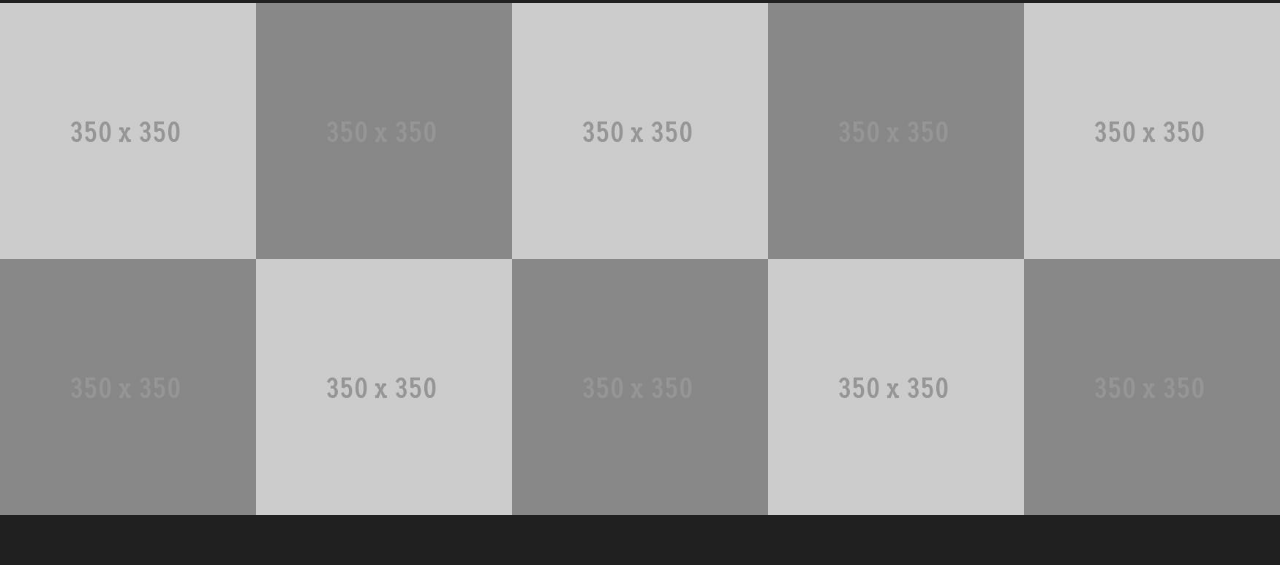
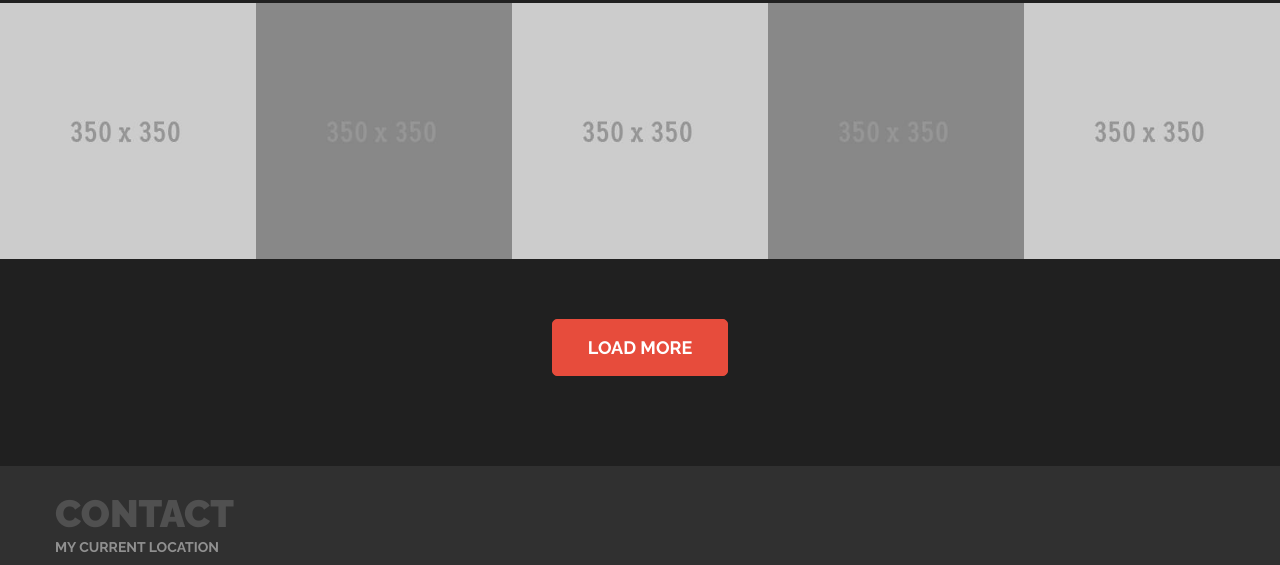
Before and after one commit to chulk90/Chul-v2, a plain HTML site: page index.html in a window 1280 px wide. Shown: the part 4654-5219 px from the top of the page. Drawn offline with Linux system fonts and the light colour scheme.

Commit message:
added thumbnail files and commented out thumbnail boxes

```diff
--- a/index.html
+++ b/index.html
@@ -1101,7 +1101,7 @@
 					</li>
 					<!-- portfolio 5 ends -->
 					<!-- portfolio 6 -->
-					<li class="mix c_photography">
+<!-- 					<li class="mix c_photography">
 						<figure>
 							<a class="pp_image" href="images/portfolio/6.jpg" title="">
 								<img src="images/portfolio/tumbnail_6.jpg" alt="img06">
@@ -1113,10 +1113,10 @@
 								<span>photography</span>
 							</figcaption>
 						</figure>
-					</li>
+					</li> -->
 					<!-- portfolio 6 ends -->
 					<!-- portfolio 7 -->
-					<li class="mix c_webdesign">
+<!-- 					<li class="mix c_webdesign">
 						<figure>
 							<a class="pp_image" href="images/portfolio/7.jpg" title="">
 								<img src="images/portfolio/tumbnail_7.jpg" alt="img06">
@@ -1128,10 +1128,10 @@
 								<span>web design</span>
 							</figcaption>
 						</figure>
-					</li>
+					</li> -->
 					<!-- portfolio 7 ends -->
 					<!-- portfolio 8 -->
-					<li class="mix c_brochure">
+<!-- 					<li class="mix c_brochure">
 						<figure>
 							<a class="pp_image" href="images/portfolio/8.jpg" title="">
 								<img src="images/portfolio/tumbnail_8.jpg" alt="img06">
@@ -1143,10 +1143,10 @@
 								<span>brochure</span>
 							</figcaption>
 						</figure>
-					</li>
+					</li> -->
 					<!-- portfolio 8 ends -->
 					<!-- portfolio 9 -->
-					<li class="mix c_webdesign">
+<!-- 					<li class="mix c_webdesign">
 						<figure>
 							<a class="pp_image" href="images/portfolio/9.jpg" title="">
 								<img src="images/portfolio/tumbnail_9.jpg" alt="img06">
@@ -1158,10 +1158,10 @@
 								<span>web design</span>
 							</figcaption>
 						</figure>
-					</li>
+					</li> -->
 					<!-- portfolio 9 ends -->
 					<!-- portfolio 10 -->
-					<li class="mix c_brochure">
+<!-- 					<li class="mix c_brochure">
 						<figure>
 							<a class="pp_image" href="images/portfolio/10.jpg" title="">
 								<img src="images/portfolio/tumbnail_10.jpg" alt="img06">
@@ -1173,7 +1173,7 @@
 								<span>brochure</span>
 							</figcaption>
 						</figure>
-					</li>
+					</li> -->
 					<!-- portfolio 10 ends -->
 					<!-- portfolio 11 -->
 <!-- 					<li class="mix c_photography">
```
Also changed, not shown: images/portfolio/Resources/GuideMe.png (added), images/portfolio/Resources/NStar.png (added), images/portfolio/Resources/NorthStar phone.png (added), images/portfolio/Resources/Vidego_thumbnail.png (added).
